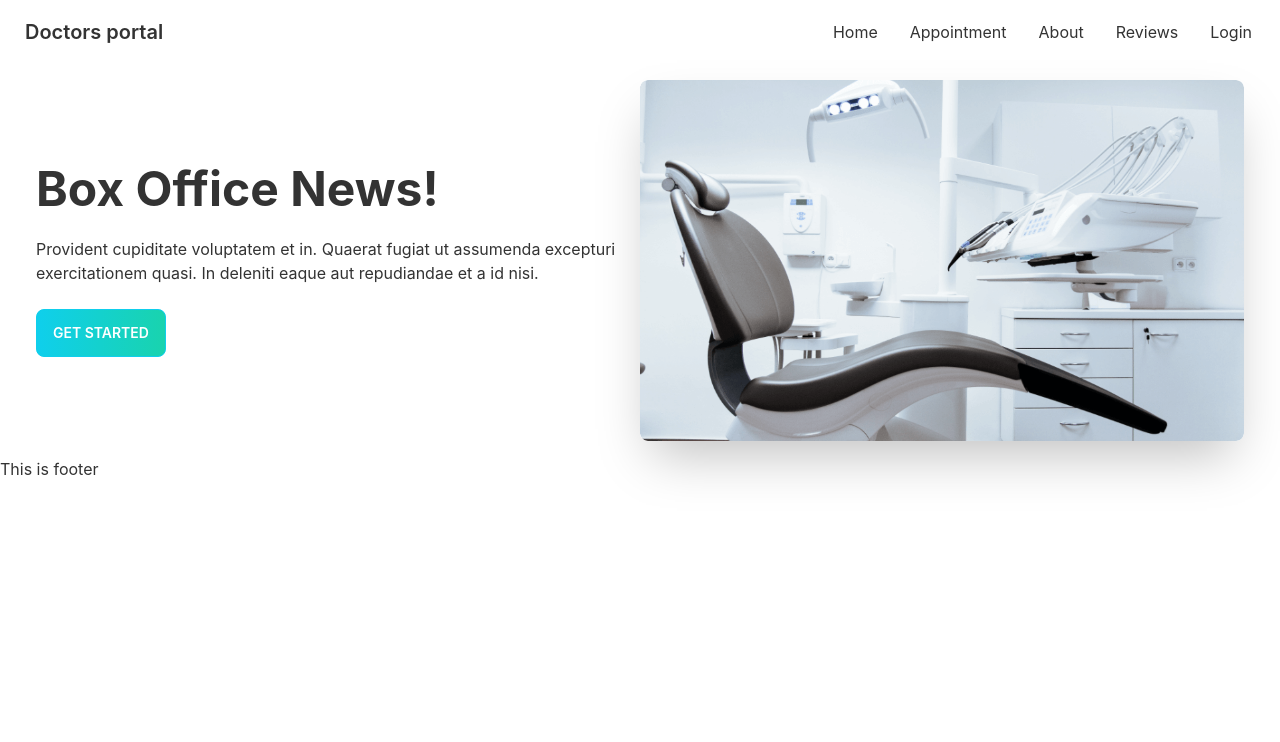
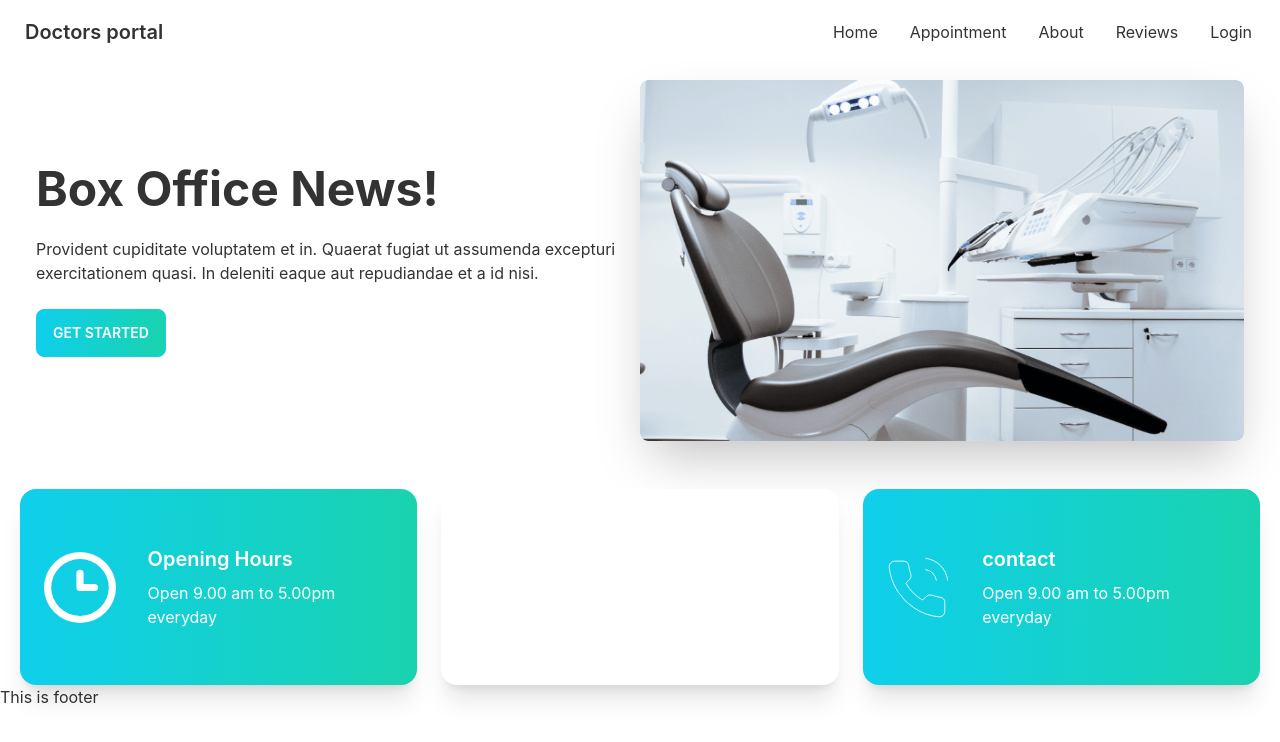
Before and after one commit to mrsahadatarefin/doctors-portal, a React (Create React App) app: page / in a window 1280 px wide. Shown: the top 742 px of the page. Built offline with nearby package versions, Linux system fonts and the light colour scheme.

Commit message:
infoCard done

```diff
--- a/src/Pages/Home/Home/Home.js
+++ b/src/Pages/Home/Home/Home.js
@@ -1,10 +1,12 @@
 import React from 'react';
 import Banner from '../Banner/Banner';
+import InfoCards from '../InfoCart/Infocart';
 
 const Home = () => {
     return (
         <div className='mx-5'>
            <Banner></Banner>
+           <InfoCards></InfoCards>
         </div>
     );
 };
--- /dev/null
+++ b/src/Pages/Home/InfoCart/Infocard/InfoCard.js
@@ -0,0 +1,18 @@
+import React from 'react';
+
+const InfoCard = ({card}) => {
+    const {name,description,icon, bgClass}= card;
+
+    return (
+        <div className={`text-white card card-side bg-base-100 shadow-xl p-6 ${bgClass}`}>
+        <figure><img src={icon} alt="Movie"/></figure>
+        <div className="card-body ">
+          <h2 className="card-title ">{name}</h2>
+          <p>{description}</p>
+
+        </div>
+      </div>
+    );
+};
+
+export default InfoCard;
--- /dev/null
+++ b/src/Pages/Home/InfoCart/Infocart.js
@@ -0,0 +1,44 @@
+import React from 'react';
+import clock from '../../../assets/icons/clock.svg'
+import marker from '../../../assets/icons/marker.svg'
+import phone from '../../../assets/icons/phone.svg'
+import InfoCard from './Infocard/InfoCard';
+
+const InfoCards = () => {
+    const cardData = [
+        {
+        id:"1",
+        name:'Opening Hours',
+        description:'Open 9.00 am to 5.00pm everyday',
+        icon:clock,
+        bgClass:'bg-gradient-to-r from-primary to-secondary'
+         },
+        {
+        id:"2",
+        name:'Our Locations',
+        description:'Open 9.00 am to 5.00pm everyday',
+        icon:marker,
+        bgClass:'bg-accent'
+         },
+        {
+        id:"3",
+        name:'contact',
+        description:'Open 9.00 am to 5.00pm everyday',
+        icon:phone,
+        bgClass:'bg-gradient-to-r from-primary to-secondary'
+         }
+]
+    return (
+        <div className=' mt-8 grid gap-6 grid-cols-1 md:grid-cols-2 lg:grid-cols-3 '>
+
+        {
+            cardData.map( card =><InfoCard
+            key={card.id}
+            card={card}
+            ></InfoCard>)
+        }
+        </div>
+    );
+};
+
+export default InfoCards;
```
